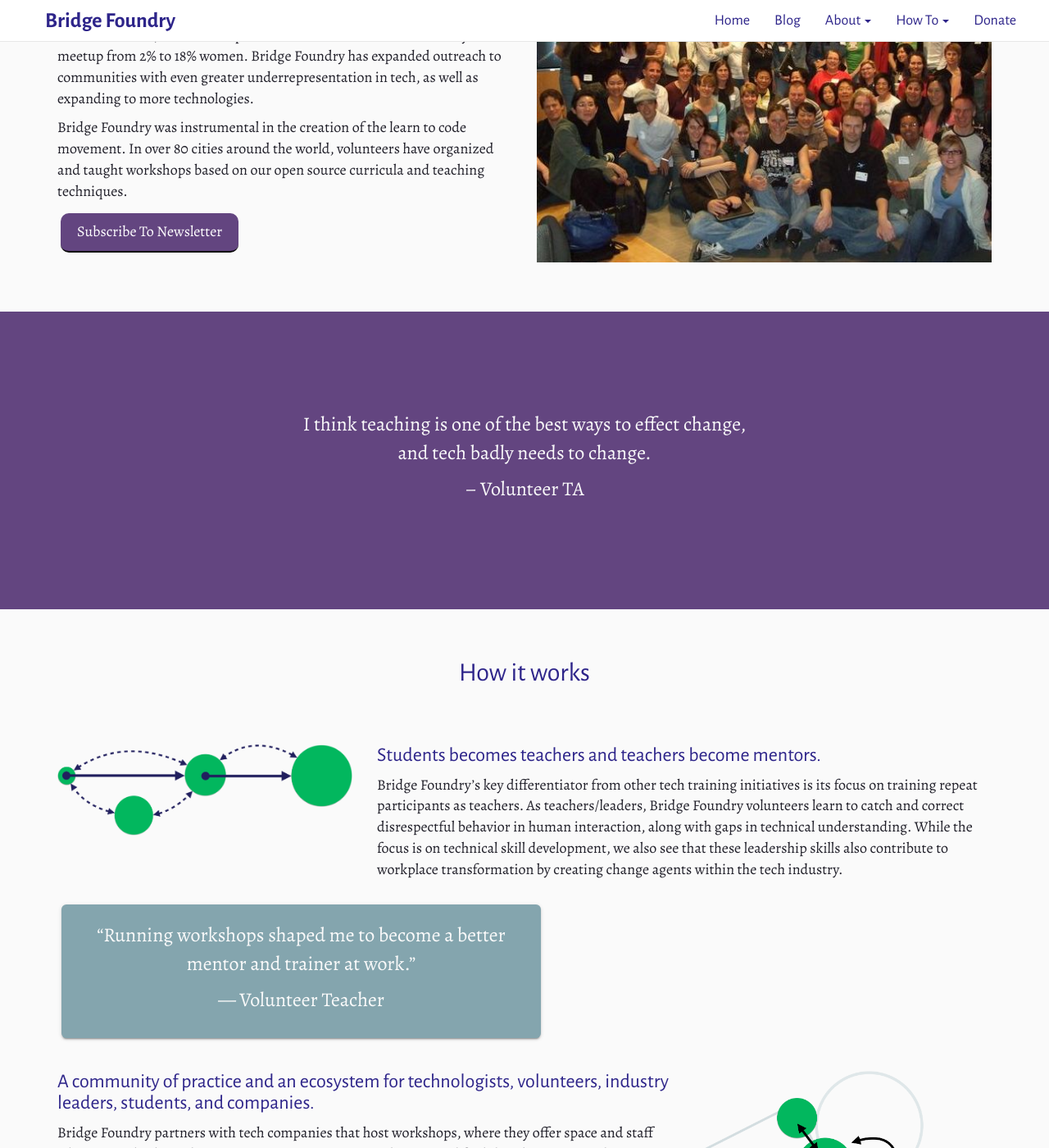
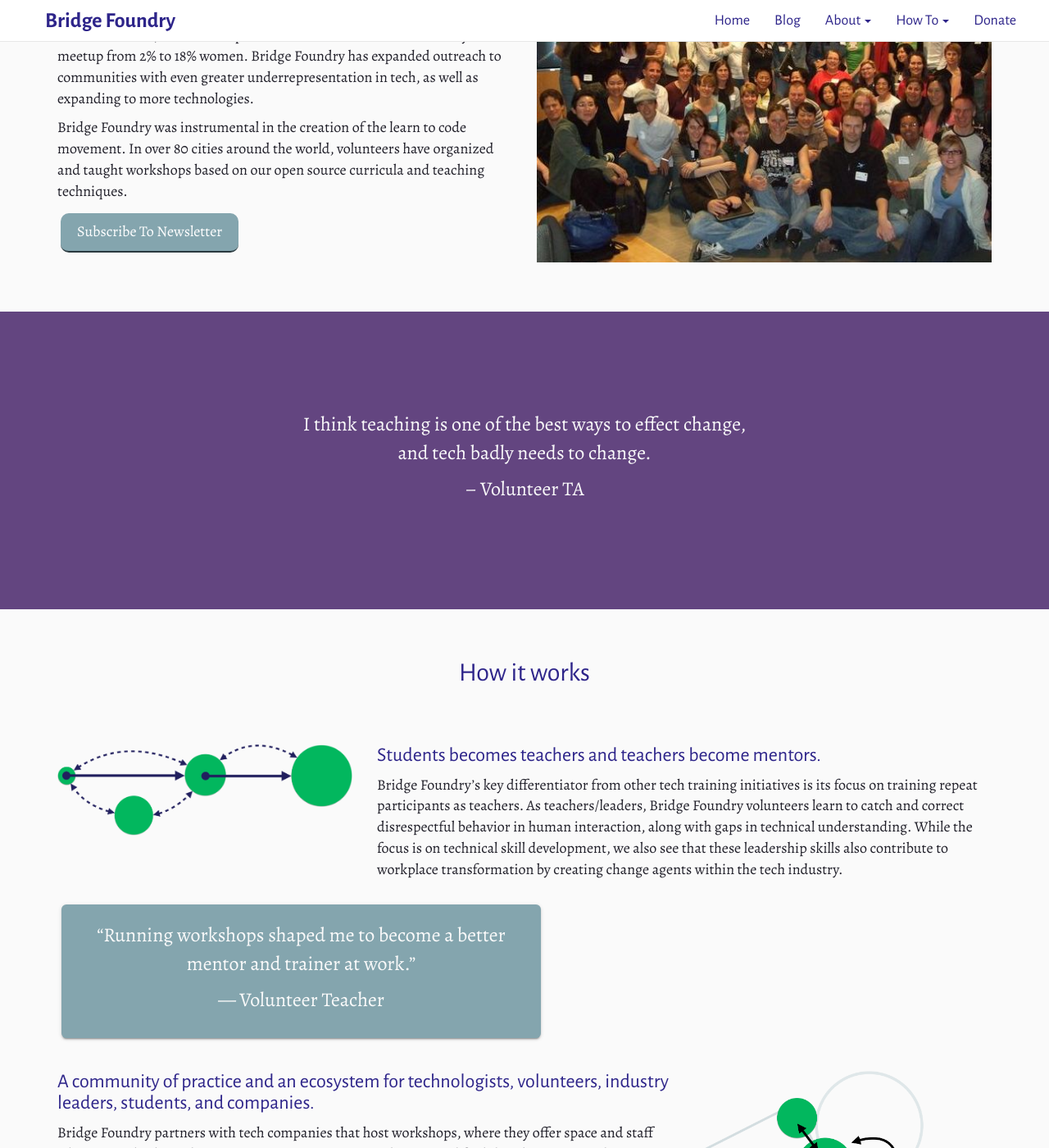
Before and after one commit to Satsaimistoowqp/bridgefoundry.github.io, a Jekyll site: the page built from index.html, in a window 1280 px wide and 1400 px high, scrolled down 623 px. Shown: the whole window at 82% size. Built offline with Jekyll 4.4.1, drawn with Linux system fonts in a browser that asks for light colours.

Commit message:
updated to have a link at bottom, changed color of button

```diff
--- a/_includes/footer.html
+++ b/_includes/footer.html
@@ -32,7 +32,7 @@
       <h4>Contact Us</h4>
       <p>hello@bridgefoundry.org</p>
       <p>&nbsp;</p>
-      <p>&nbsp;</p>
+      <p><a href="http://eepurl.com/dE9xx5">Get Our Newsletter</p>
       <p>&nbsp;</p>
       <p>&nbsp;</p>
         </div>
--- a/index.html
+++ b/index.html
@@ -11,11 +11,11 @@
     <div class="row">
         <div class="col-md-6">
           <h2>Pioneers of the Learn to Code Movement</h2>
-          <!-- <p>Since 2009, Bridge Foundry has empowered people with technology through teaching and facilitating access, enlarging the community of people who give back and teach others. Bridge Foundry was instrumental in the creation of the learn to code movement. Using our open-source curricula and teaching techniques, hundreds of workshops in dozens of cities around the world have been organized and taught by volunteers.</p> -->
+
           <p>62 women attended the first RailsBridge workshop in June 2009. In the less than six months, the workshops transformed the San Francisco Ruby meetup from 2% to 18% women. Bridge Foundry has expanded outreach to communities with even greater underrepresentation in tech, as well as expanding to more technologies.</p>
           <p>Bridge Foundry was instrumental in the creation of the learn to code movement. In over 80 cities around the world, volunteers have organized and taught workshops based on our open source curricula and teaching techniques.
           </p>
-          <!-- There are now eight Bridges which now host online communities and other activities, as well as teaching free in-person workshops with outreach to people who are underrepresented in tech. -->
+
 
           <div class="newsletter-area">
             <a href="http://eepurl.com/dE9xx5" class="newsletter-btn">Subscribe To Newsletter</a>
--- a/site.scss
+++ b/site.scss
@@ -12,6 +12,8 @@
 $ruby-dark: #e64024;
 $ruby-light: #EB6852;
 $elixir-dark: #634580;
+
+$neutral: #84A5AE;
 
 // FAFAFA - light
 // 84A5AE - light accent
@@ -210,8 +212,8 @@
 .newsletter-btn {
   margin: 4px;
   color: #fff;
-  background-color: $elixir-dark;
-  border-bottom:2px solid darken($elixir-dark, 40%);
+  background-color: $neutral;
+  border-bottom:2px solid darken($neutral, 40%);
   padding: 10px;
   padding-left: 20px;
   padding-right: 20px;
@@ -222,8 +224,8 @@
 
 .newsletter-btn:hover, .newsletter-bin:visited {
   color: #fff;
-  background-color: lighten($elixir-dark, 25%);
-  border-bottom: 2px solid lighten($elixir-dark, 30%);
+  background-color: lighten($neutral, 25%);
+  border-bottom: 2px solid lighten($neutral, 30%);
   outline: none;
   text-decoration: none;
 }
```
